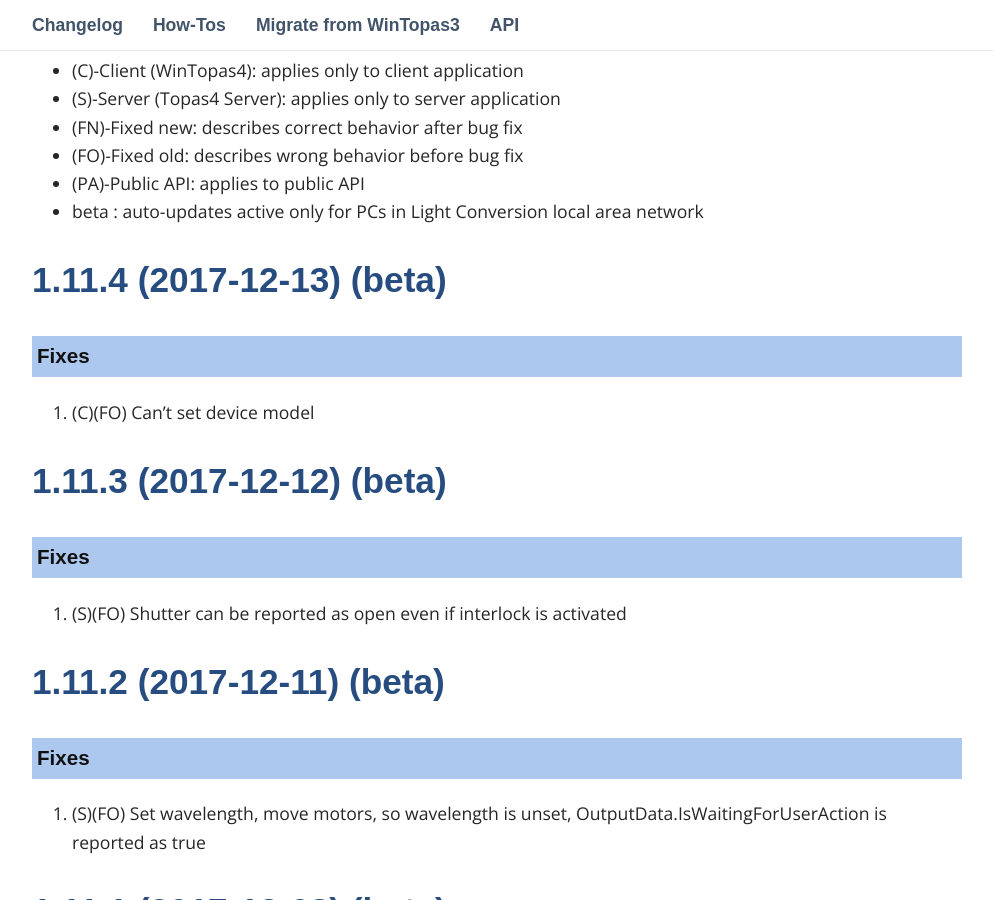
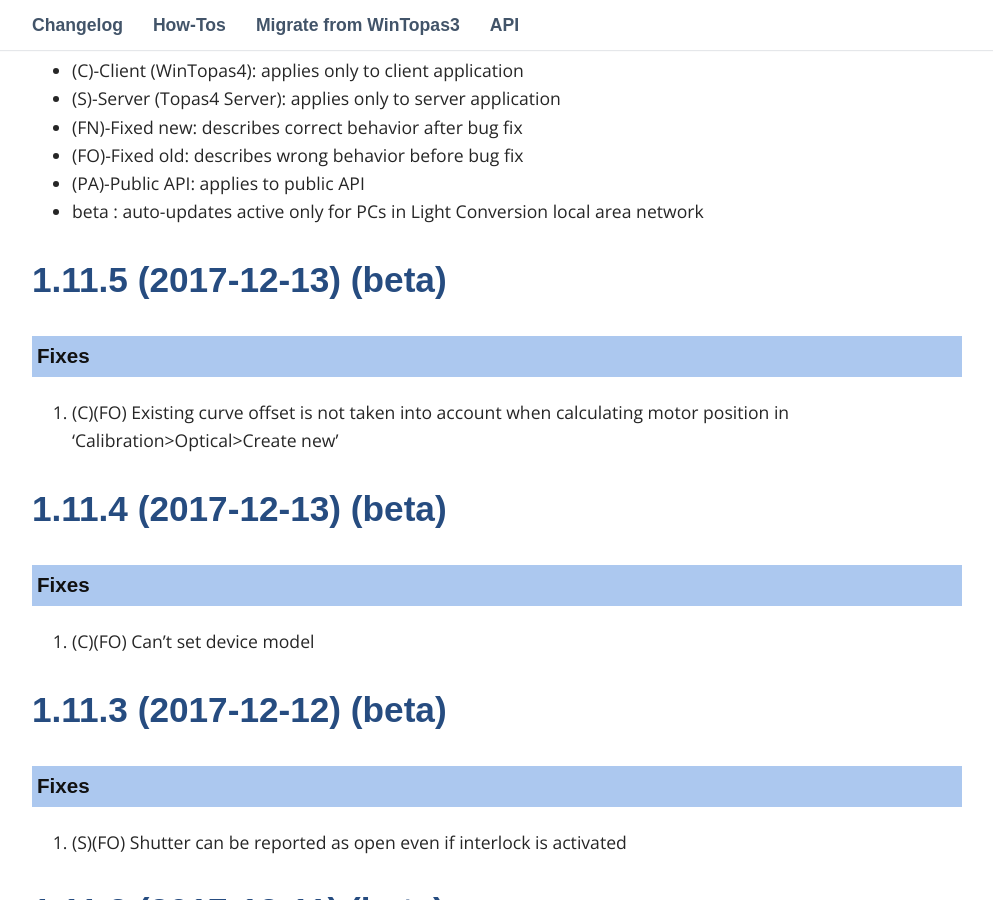
Before and after one commit to DomasM/Topas4InfoTemp00, a Jekyll site: the page built from _pages/03_changelog.md, in a window 1280 px wide and 900 px high, scrolled down 497 px. Shown: the whole window, without its empty margins (143-1136 px from the left). Built offline with Jekyll 4.4.1, drawn with Linux system fonts in a browser that asks for light colours; some web fonts are replaced; comment, search, counter and statistics services are not loaded.

Commit message:
1.11.5 release

```diff
--- a/_pages/03_changelog.md
+++ b/_pages/03_changelog.md
@@ -17,6 +17,15 @@
 * (FO)-Fixed old: describes wrong behavior before bug fix
 * (PA)-Public API: applies to public API
 * beta : auto-updates active only for PCs in Light Conversion local area network
+
+
+
+## 1.11.5 (2017-12-13) (beta)
+
+
+### Fixes
+1. (C)(FO) Existing curve offset is not taken into account when calculating motor position in 'Calibration>Optical>Create new'
+
 
 
 
```
